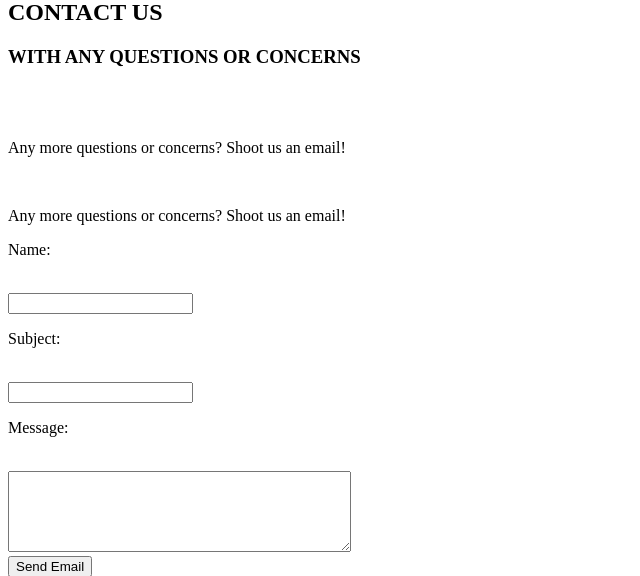
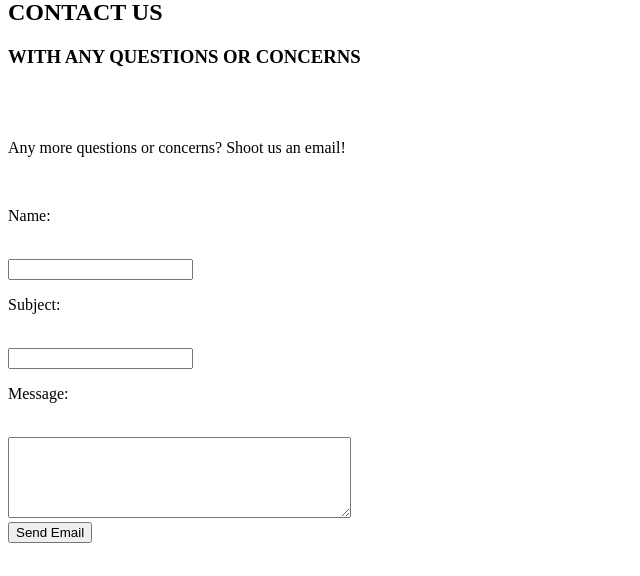
Before and after one commit to zachpraiss22/info1300, a PHP site: page /contact.php in a window 1280 px wide. Shown: the part 777-1353 px from the top of the page, without its empty margins (0-640 px from the left). Run offline with PHP 8.4, Linux system fonts and the light colour scheme; some libraries are stand-ins or nearby versions.

Commit message:
Update contact.php

```diff
--- a/php/contact.php
+++ b/php/contact.php
@@ -52,8 +52,6 @@
 		<br>
 		<!-- If email has been sent, then $note is echoed-->
 		<div id="status" class="message" <?php if(!@$note){echo 'style="display:none;"';}?>><?php echo @$note;?></div>
-
-		<p>Any more questions or concerns? Shoot us an email!</p>
 		<form method="post" onSubmit="return verify()" action='contact_form.php'>
 		    <p class="question">Name:</p><br>
 		    <input type="text" name="name" id="name"><br>
@@ -63,6 +61,7 @@
 		    <textarea name="msg" id="msg" rows="5" cols="40"></textarea><br>
 		    <input type="submit" value="Send Email">
 		</form>
+		<br><br><br>
 	    </div>
         </div>
 
```
